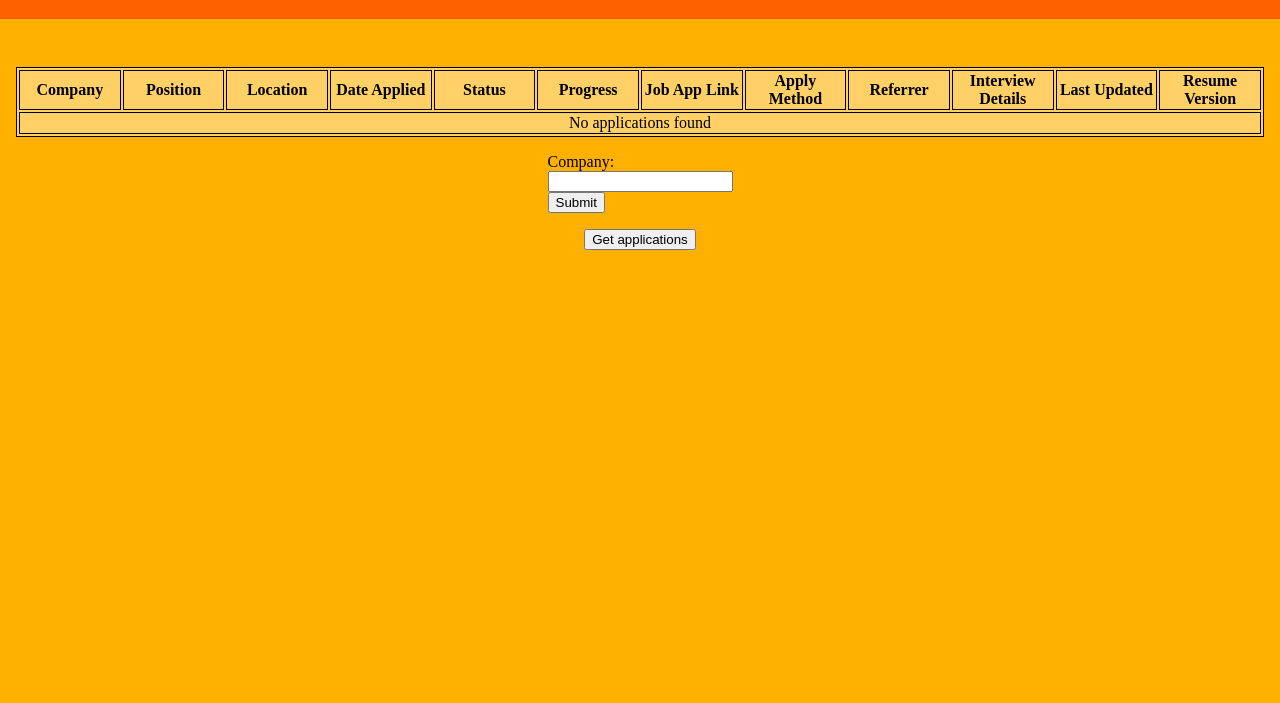
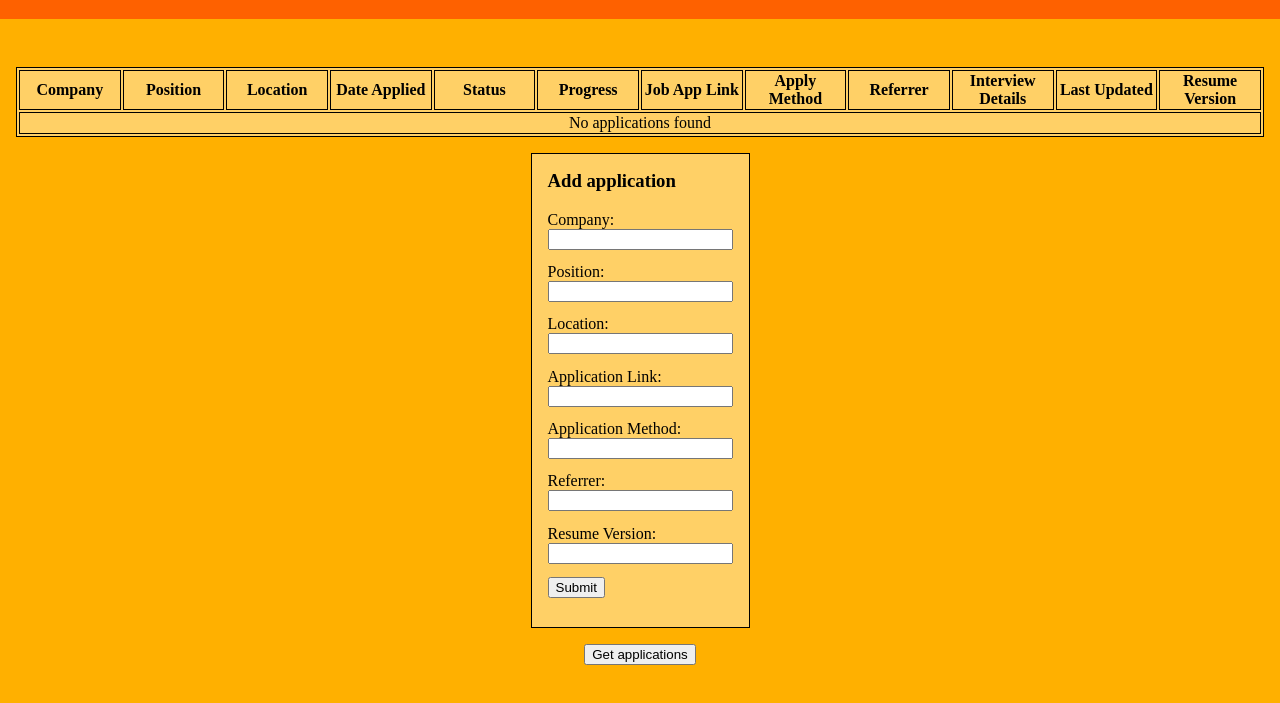
Before and after one commit to FNepomuceno/job-search-server, a plain HTML site: page static/html/index.html in a window 1280 px wide. Shown: the part 61-764 px from the top of the page. Drawn offline with Linux system fonts and the light colour scheme; files that its build step writes are made by us from their sources.

Commit message:
Changed HTML form to add the rest of the required fields
- Reformatted HTML file

```diff
--- a/static/css/index.css
+++ b/static/css/index.css
@@ -40,3 +40,17 @@ table, th, td {
 td {
 	text-align: center;
 }
+
+form {
+    background-color: #FFD066;
+	border: 1px solid black;
+    padding: 1em;
+}
+
+form h3 {
+    margin-top: 0;
+}
+
+form input {
+    margin-bottom: 1em;
+}
--- a/static/html/index.html
+++ b/static/html/index.html
@@ -32,15 +32,35 @@
     </table>
 
     <form action="/", method="POST">
-      <label for="company">Company:</label><br>
-      <input type="text" id="company" name="company" value=""><br>
-      <input type="submit" value="Submit">
+        <h3>Add application</h3>
+        <label for="company">Company:</label><br />
+        <input type="text" id="company" name="company" value="" /><br />
+
+        <label for="position">Position:</label><br />
+        <input type="text" id="position" name="position" value="" /><br />
+
+        <label for="location">Location:</label><br />
+        <input type="text" id="location" name="location" value="" /><br />
+
+        <label for="app_link">Application Link:</label><br />
+        <input type="text" id="app_link" name="app_link" value="" /><br />
+
+        <label for="app_method">Application Method:</label><br />
+        <input type="text" id="app_method" name="app_method" value="" />
+        <br />
+
+        <label for="referrer">Referrer:</label><br />
+        <input type="text" id="referrer" name="referrer" value="" /><br />
+
+        <label for="version">Resume Version:</label><br />
+        <input type="text" id="version" name="version" value="" /><br />
+
+        <input type="submit" value="Submit" />
     </form>
 
     <button id="job_request">Get applications</button>
 </div>
 </div>
-<script src="/static/js/index.js" />
-
+<script src="/static/js/index.js"></script>
 </body>
 </html>
```
